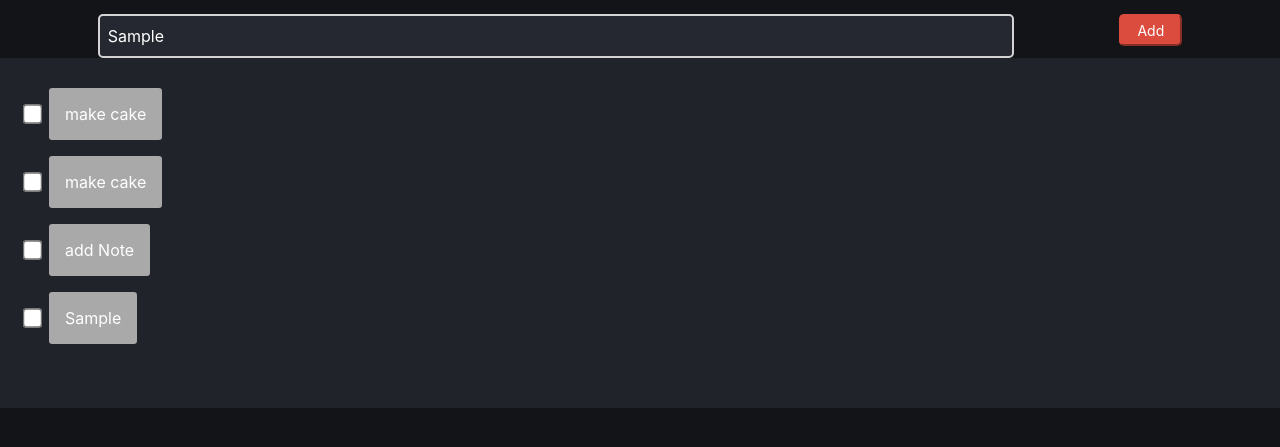
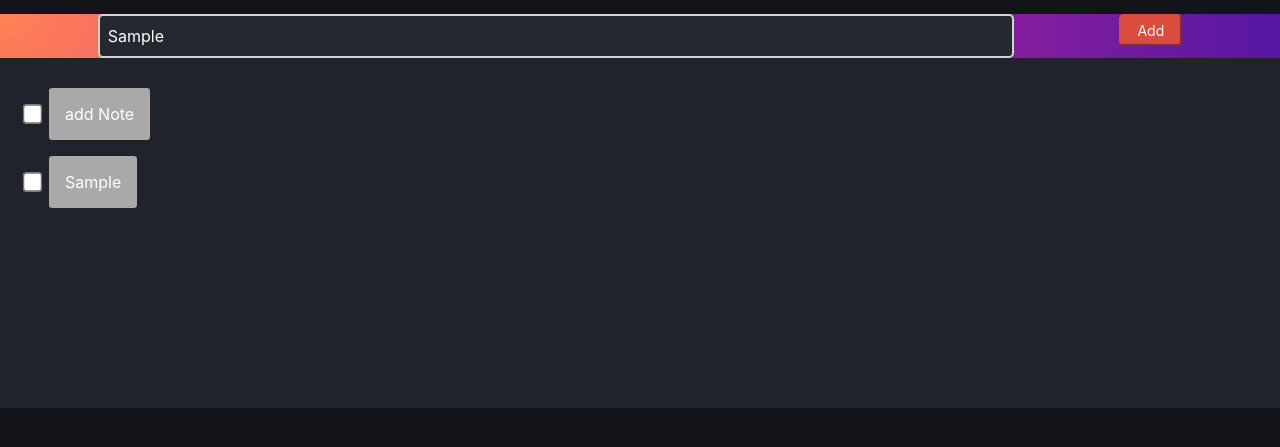
Before and after one commit to IAFahim/note, a plain HTML site: page index.html in a window 1280 px wide. Both pictures are taken after typing "Sample" into the empty fields and a click on the button "Add". Shown: the part 41-488 px from the top of the page. Drawn offline with Linux system fonts and the light colour scheme.

```diff
--- a/index.html
+++ b/index.html
@@ -12,14 +12,7 @@
     <button id="add-notes-buttons" type="submit">Add</button>
 </label>
 <div id="notes-holder">
-    <div class="notes">
-        <input class="checkbox-done-task" type="checkbox">
-        <p class="note-text">make cake</p>
-    </div>
-    <div class="notes">
-        <input class="checkbox-done-task" type="checkbox">
-        <p class="note-text">make cake</p>
-    </div>
+
 </div>
 <script src="src/js/index.js" type="text/javascript"></script>
 </body>
--- a/src/css/index.css
+++ b/src/css/index.css
@@ -19,6 +19,7 @@
     justify-content: space-evenly;
     gap: .5rem;
     min-height: 2.75rem;
+    background: radial-gradient(circle at 0% -25%,#FF8947 0%,#FF8354 0,#DA2C94 42%,#3E13A5 110%);
 }
 
 #add-notes-input{
--- a/src/js/index.js
+++ b/src/js/index.js
@@ -22,7 +22,7 @@
                 var text = "add Note";
                 var date = new Date();
                 date.setHours(24);
-                var note = new Note(text, date);
+                var note = new Note(text, date.getTime());
                 this.save(this.add(note));
             }
             else {
@@ -34,8 +34,7 @@
             }
             document.getElementById(this._button_ID).addEventListener("click", function () {
                 var str = document.getElementById(_this._source).value;
-                var date = new Date();
-                date.setHours(24);
+                var date = new Date().setHours(24);
                 _this.save(_this.add(new Note(str, date)));
             });
         },
@@ -58,6 +57,9 @@
         element.appendChild(input);
         element.appendChild(p);
         document.getElementById(this._targetClass).appendChild(element);
+        element.addEventListener("click", function () {
+            element.remove();
+        });
         return note;
     };
     return Notes;
```
Also changed, not shown: 2 other files.
